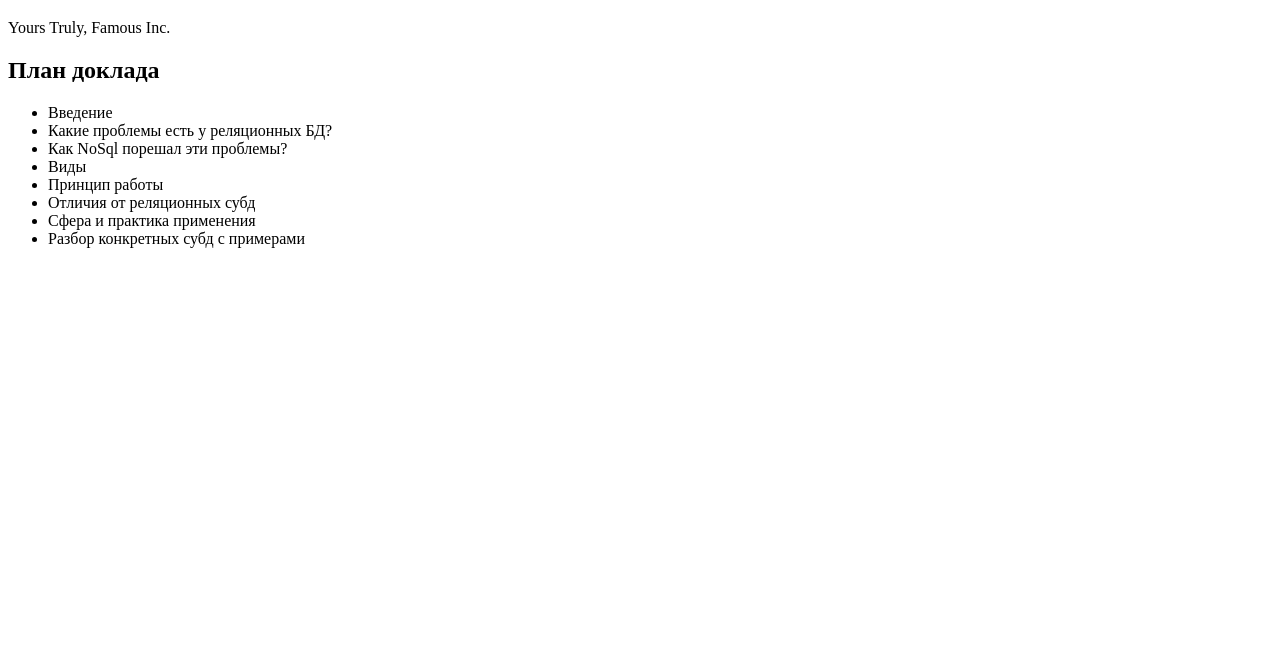
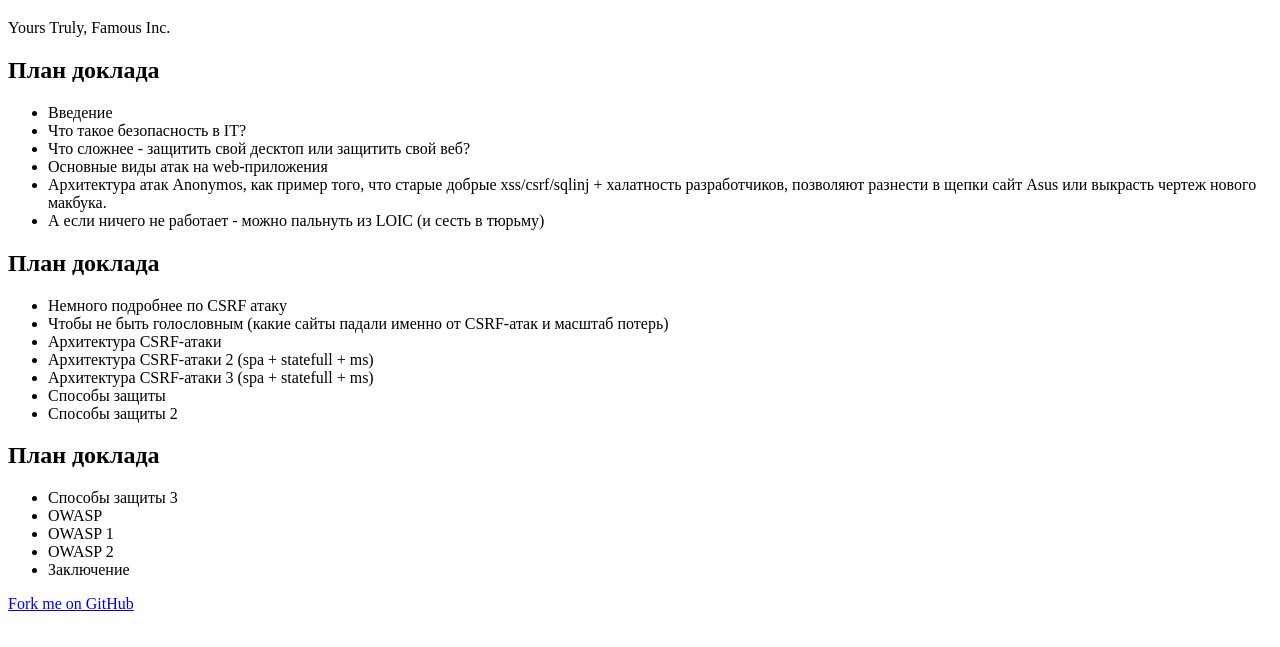
Before and after one commit to mnlght/cybersec-review, a website: page slides/index.html in a window 1280 px wide. Shown: the part 61-708 px from the top of the page. Drawn offline with nearby package versions, Linux system fonts and the light colour scheme.

Commit message:
refactor struc

```diff
--- a/slides/index.html
+++ b/slides/index.html
@@ -22,19 +22,42 @@
         <h2>План доклада</h2>
         <ul>
             <li>Введение</li>
-            <li>Какие проблемы есть у реляционных БД?</li>
-            <li>Как NoSql порешал эти проблемы?</li>
-            <li>Виды</li>
-            <li>Принцип работы</li>
-            <li>Отличия от реляционных субд</li>
-            <li>Сфера и практика применения</li>
-            <li>Разбор конкретных субд с примерами</li>
+            <li>Что такое безопасность в IT?</li>
+            <li>Что сложнее - защитить свой десктоп или защитить свой веб?</li>
+            <li>Основные виды атак на web-приложения</li>
+            <li>Архитектура атак Anonymos, как пример того, что старые добрые xss/csrf/sqlinj + халатность разработчиков,
+                позволяют разнести в щепки сайт Asus или выкрасть чертеж нового макбука.</li>
+            <li>А если ничего не работает - можно пальнуть из LOIC (и сесть в тюрьму)</li>
+
+        </ul>
+    </section>
+    <section class="slide">
+        <h2>План доклада</h2>
+        <ul>
+            <li>Немного подробнее по CSRF атаку</li>
+            <li>Чтобы не быть голословным (какие сайты падали именно от CSRF-атак и масштаб потерь)</li>
+            <li>Архитектура CSRF-атаки</li>
+            <li>Архитектура CSRF-атаки 2 (spa + statefull + ms)</li>
+            <li>Архитектура CSRF-атаки 3 (spa + statefull + ms)</li>
+            <li>Способы защиты</li>
+            <li>Способы защиты 2</li>
+        </ul>
+    </section>
+    <section class="slide">
+        <h2>План доклада</h2>
+        <ul>
+
+            <li>Способы защиты 3</li>
+            <li>OWASP</li>
+            <li>OWASP 1</li>
+            <li>OWASP 2</li>
+            <li>Заключение</li>
         </ul>
     </section>
 
-<!--    <footer class="badge">-->
-<!--        <a href="https://github.com/shower/shower">Fork me on GitHub</a>-->
-<!--    </footer>-->
+    <footer class="badge">
+        <a href="https://github.com/shower/shower">Fork me on GitHub</a>
+    </footer>
 
     <div class="progress"></div>
 
```
Also changed, not shown: index.html (deleted, +0 -43 lines), package.json (deleted, +0 -14 lines), 1 other file.
